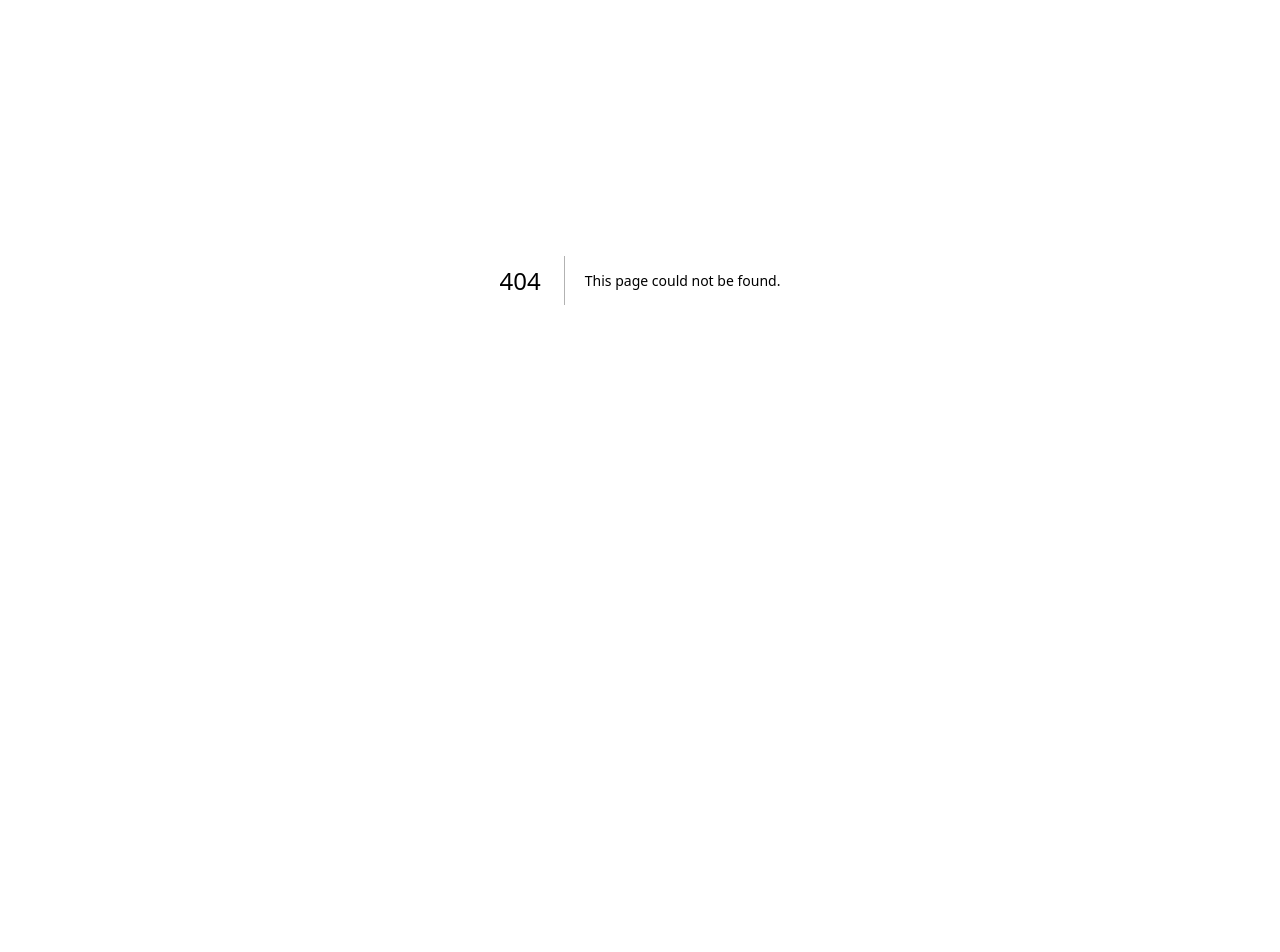
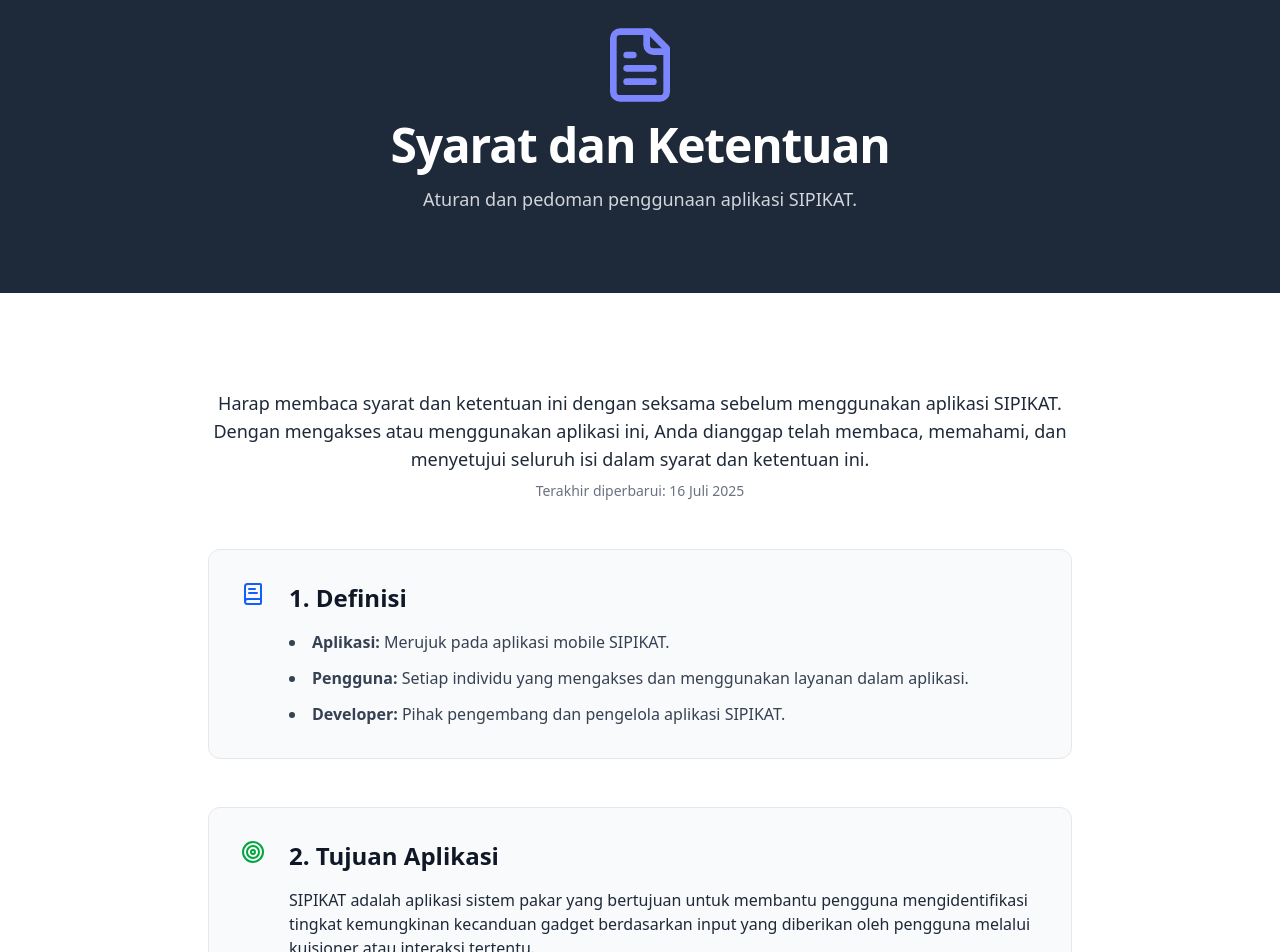
Before and after one commit to RiyanTriadi/sipikat, a Next.js app in the folder sipikat-frontend/: page /syarat-ketentuan in a window 1280 px wide. Before the commit this address had no page. Shown: the part 120-1072 px from the top of the page. Before the commit the page ends 800 px from the top, so only its background shows below. Built offline with nearby package versions, Linux system fonts and the light colour scheme.

Commit message:
Create S&K page

```diff
--- /dev/null
+++ b/sipikat-frontend/src/app/(user)/syarat-ketentuan/page.jsx
@@ -0,0 +1,116 @@
+// src/app/(user)/syarat/page.jsx
+
+import Link from 'next/link';
+import { FileText, BookText, Target, CheckCircle, ShieldAlert, Copyright, Settings, LockKeyhole, UserX, Ban } from 'lucide-react';
+
+export default function TermsAndConditionsPage() {
+    return (
+        <div className="bg-white font-sans text-gray-800">
+            {/* --- Bagian Header --- */}
+            <header className="bg-gray-800 text-white text-center py-20">
+                <div className="container mx-auto px-6">
+                    <FileText className="w-20 h-20 mx-auto mb-4 text-indigo-400" />
+                    <h1 className="text-4xl md:text-5xl font-extrabold tracking-tight">
+                        Syarat dan Ketentuan
+                    </h1>
+                    <p className="mt-4 text-lg text-gray-300 max-w-3xl mx-auto">
+                        Aturan dan pedoman penggunaan aplikasi SIPIKAT.
+                    </p>
+                </div>
+            </header>
+
+            {/* --- Konten Syarat dan Ketentuan --- */}
+            <main className="py-16 md:py-24">
+                <div className="container mx-auto px-4 max-w-4xl space-y-12">
+
+                    <div className="text-center">
+                        <p className="text-lg">
+                            Harap membaca syarat dan ketentuan ini dengan seksama sebelum menggunakan aplikasi SIPIKAT. Dengan mengakses atau menggunakan aplikasi ini, Anda dianggap telah membaca, memahami, dan menyetujui seluruh isi dalam syarat dan ketentuan ini.
+                        </p>
+                         <p className="mt-2 text-sm text-gray-500">Terakhir diperbarui: 16 Juli 2025</p>
+                    </div>
+
+                    {/* 1. Definisi */}
+                    <SectionWrapper icon={<BookText className="text-blue-600" />} title="1. Definisi">
+                        <ul className="space-y-3 list-disc list-inside text-gray-700">
+                            <li><strong>Aplikasi:</strong> Merujuk pada aplikasi mobile SIPIKAT.</li>
+                            <li><strong>Pengguna:</strong> Setiap individu yang mengakses dan menggunakan layanan dalam aplikasi.</li>
+                            <li><strong>Developer:</strong> Pihak pengembang dan pengelola aplikasi SIPIKAT.</li>
+                        </ul>
+                    </SectionWrapper>
+
+                    {/* 2. Tujuan Aplikasi */}
+                    <SectionWrapper icon={<Target className="text-green-600" />} title="2. Tujuan Aplikasi">
+                        <p className="mb-3">SIPIKAT adalah aplikasi sistem pakar yang bertujuan untuk membantu pengguna mengidentifikasi tingkat kemungkinan kecanduan gadget berdasarkan input yang diberikan oleh pengguna melalui kuisioner atau interaksi tertentu.</p>
+                        <p className="mt-4 text-sm bg-yellow-100 text-yellow-800 p-3 rounded-lg border border-yellow-200">
+                           <strong>Penting:</strong> Aplikasi ini bukan alat diagnosis medis resmi dan tidak dapat menggantikan konsultasi dengan profesional kesehatan mental atau medis.
+                        </p>
+                    </SectionWrapper>
+
+                    {/* 3. Penggunaan yang Diperbolehkan */}
+                     <SectionWrapper icon={<CheckCircle className="text-cyan-600" />} title="3. Penggunaan yang Diperbolehkan">
+                        <p className="mb-3">Pengguna diperbolehkan untuk:</p>
+                        <ul className="space-y-3 list-disc list-inside text-gray-700">
+                           <li>Menggunakan aplikasi untuk keperluan pribadi dan non-komersial.</li>
+                           <li>Melakukan penilaian mandiri menggunakan fitur yang telah tersedia.</li>
+                           <li>Membaca hasil penilaian yang diberikan sebagai referensi dan wawasan pribadi.</li>
+                        </ul>
+                    </SectionWrapper>
+
+                    {/* 4. Batasan Tanggung Jawab */}
+                     <SectionWrapper icon={<ShieldAlert className="text-red-600" />} title="4. Batasan Tanggung Jawab">
+                        <p className="mb-3">Developer tidak bertanggung jawab atas segala bentuk kerugian atau kerusakan yang timbul akibat penggunaan informasi dari aplikasi ini.</p>
+                        <p>Hasil analisis yang disajikan bersifat indikatif dan tidak dapat dijadikan dasar tunggal untuk diagnosis atau rencana terapi medis.</p>
+                    </SectionWrapper>
+
+                    {/* 5. Hak Kekayaan Intelektual */}
+                    <SectionWrapper icon={<Copyright className="text-purple-600" />} title="5. Hak Kekayaan Intelektual">
+                        <p className="mb-3">Seluruh konten, fitur, kode sumber, dan desain aplikasi SIPIKAT adalah milik mutlak developer.</p>
+                        <p>Dilarang keras menggandakan, menyebarluaskan, merekayasa balik, atau memodifikasi bagian mana pun dari aplikasi ini tanpa izin tertulis dari pihak developer.</p>
+                    </SectionWrapper>
+
+                    {/* 6. Perubahan Layanan */}
+                    <SectionWrapper icon={<Settings className="text-gray-600" />} title="6. Perubahan Layanan">
+                        <p>Developer berhak untuk mengubah, menambah, atau menghapus fitur aplikasi tanpa pemberitahuan terlebih dahulu demi peningkatan kualitas dan fungsionalitas layanan.</p>
+                    </SectionWrapper>
+
+                    {/* 7. Privasi Pengguna */}
+                    <SectionWrapper icon={<LockKeyhole className="text-blue-600" />} title="7. Privasi Pengguna">
+                        <p>Setiap data yang Anda masukkan akan dikelola dengan kerahasiaan penuh sesuai dengan <Link href="/privasi" className="text-blue-600 hover:underline font-medium">Kebijakan Privasi</Link> kami.</p>
+                    </SectionWrapper>
+
+                    {/* 8. Penyalahgunaan Aplikasi */}
+                    <SectionWrapper icon={<Ban className="text-red-600" />} title="8. Penyalahgunaan Aplikasi">
+                        <p className="mb-3">Pengguna dilarang keras menggunakan aplikasi ini untuk:</p>
+                        <ul className="space-y-3 list-disc list-inside text-gray-700">
+                           <li>Tujuan yang melanggar hukum atau norma yang berlaku.</li>
+                           <li>Menyebarkan informasi yang tidak benar, menyesatkan, atau merugikan pihak lain.</li>
+                           <li>Melakukan upaya modifikasi, peretasan, atau tindakan yang mengganggu sistem aplikasi.</li>
+                        </ul>
+                    </SectionWrapper>
+
+                    {/* 9. Pengakhiran Akses */}
+                    <SectionWrapper icon={<UserX className="text-orange-600" />} title="9. Pengakhiran Akses">
+                        <p>Developer berhak membatasi atau menghentikan akses pengguna secara sepihak jika terdapat indikasi kuat adanya pelanggaran terhadap syarat dan ketentuan ini.</p>
+                    </SectionWrapper>
+
+                </div>
+            </main>
+        </div>
+    );
+}
+
+// Komponen Pembungkus untuk setiap bagian agar lebih rapi
+const SectionWrapper = ({ icon, title, children }) => {
+    return (
+        <div className="p-8 bg-gray-50 rounded-xl border border-gray-200">
+            <div className="flex items-center mb-4">
+                <div className="mr-4 w-8 h-8 flex-shrink-0">{icon}</div>
+                <h2 className="text-2xl font-bold text-gray-900">{title}</h2>
+            </div>
+            <div className="pl-12">
+                {children}
+            </div>
+        </div>
+    );
+};
```
